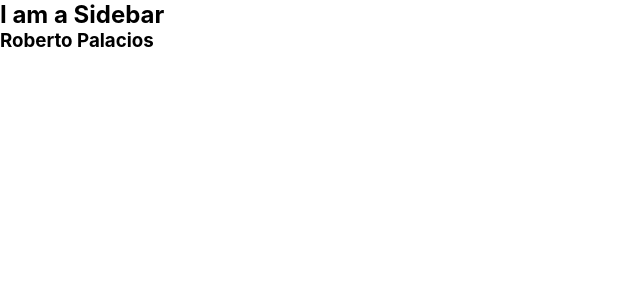
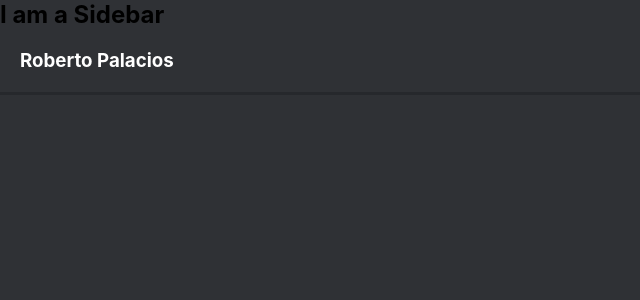
Before and after one commit to robpalacios1/discord-clone, a React (Create React App) app: page / in a window 1280 px wide. Shown: the top 300 px of the page, without its empty margins (0-640 px from the left). Built offline with nearby package versions, Linux system fonts and the light colour scheme.

Commit message:
add styles into Sidebar.css component

```diff
--- a/src/components/Sidebar.css
+++ b/src/components/Sidebar.css
@@ -0,0 +1,43 @@
+.sidebar {
+  display: flex;
+  flex-direction: column;
+  flex: 0.25;
+  height: 100vh;
+  background-color: #2f3135;
+}
+
+.sidebar__top {
+  display: flex;
+  justify-content: space-between;
+  align-items: center;
+  padding: 20px;
+  background-color: #2f3135;
+  color: white;
+  border-bottom: 3px solid #26282c;
+}
+
+.sidebar__channels {
+  flex: 1;
+}
+
+.sidebar__addChannel {
+  cursor: pointer;
+}
+
+.sidebar__addChannel:hover {
+  color: white;
+}
+
+.sidebar__channelsHeader {
+  display: flex;
+  justify-content: space-between;
+  align-items: center;
+  padding: 10px;
+  background-color: #2f3135;
+  color: gray;
+}
+
+.sidebar__header {
+  display: flex;
+  align-items: center;
+}
```
